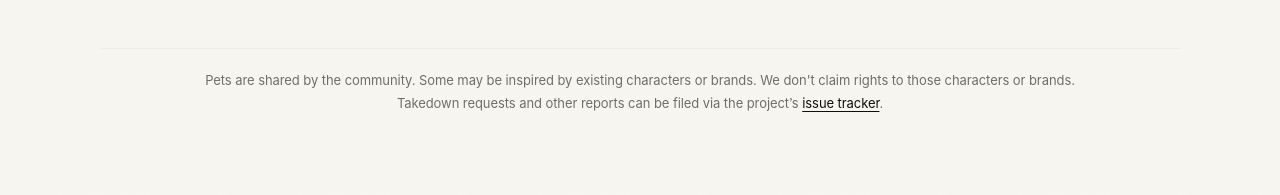
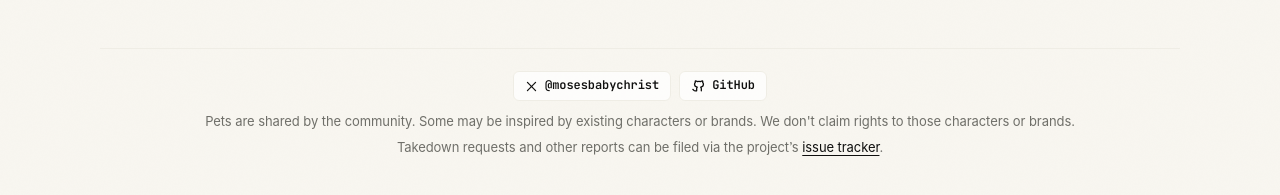
Before and after one commit to portons/codex-pet-share, a React (Vite) app: page / in a window 1280 px wide. Shown: the part 499-694 px from the top of the page. Built offline with nearby package versions, Linux system fonts and the light colour scheme; no server answers; a web font is replaced by a local one.

Commit message:
feat: add footer project links

```diff
--- a/src/app/AppChrome.tsx
+++ b/src/app/AppChrome.tsx
@@ -122,6 +122,16 @@ export function AppNav({
 export function AppFooter() {
   return (
     <footer className="appFooter">
+      <div className="footerSocialLinks" aria-label="Project links">
+        <a href="https://x.com/mosesbabychrist" target="_blank" rel="noopener noreferrer">
+          <Icon name="x" size={13} />
+          <span>@mosesbabychrist</span>
+        </a>
+        <a href="https://github.com/portons/codex-pet-share" target="_blank" rel="noopener noreferrer">
+          <Icon name="github" size={14} />
+          <span>GitHub</span>
+        </a>
+      </div>
       <span>
         Pets are shared by the community. Some may be inspired by existing characters or brands. We don&apos;t claim rights to those characters or brands.
       </span>
--- a/src/app/shell.css
+++ b/src/app/shell.css
@@ -213,7 +213,8 @@
 
 .appFooter {
   display: grid;
-  gap: 4px;
+  justify-items: center;
+  gap: 7px;
   margin-top: 48px;
   padding: 22px 0 0;
   border-top: 1px solid var(--border-soft);
@@ -221,6 +222,42 @@
   font-size: 13px;
   line-height: 1.45;
   text-align: center;
+}
+
+.footerSocialLinks {
+  display: flex;
+  flex-wrap: wrap;
+  justify-content: center;
+  gap: 8px;
+  margin-bottom: 4px;
+}
+
+.appFooter .footerSocialLinks a {
+  display: inline-flex;
+  align-items: center;
+  gap: 7px;
+  min-height: 30px;
+  padding: 0 11px;
+  border: 1px solid var(--border-soft);
+  border-radius: var(--radius-sm);
+  background: color-mix(in srgb, var(--surface) 72%, transparent);
+  color: var(--ink);
+  font-family: var(--font-mono);
+  font-size: 12px;
+  font-weight: 600;
+  text-decoration: none;
+  text-underline-offset: 3px;
+  transition: transform 180ms var(--ease-out), border-color 180ms var(--ease-out), background 180ms var(--ease-out);
+}
+
+.appFooter .footerSocialLinks a:hover {
+  border-color: var(--border-strong);
+  background: var(--surface-soft);
+  color: var(--ink);
+}
+
+.appFooter .footerSocialLinks a:active {
+  transform: translateY(1px);
 }
 
 .appFooter a {
--- a/src/ui/Icon.tsx
+++ b/src/ui/Icon.tsx
@@ -8,6 +8,7 @@ export type IconName =
   | "cube"
   | "download"
   | "eye"
+  | "github"
   | "heart"
   | "more"
   | "package"
@@ -19,6 +20,7 @@ export type IconName =
   | "trash"
   | "upload"
   | "user"
+  | "x"
   | "play"
   | "link"
   | "sparkle";
@@ -62,6 +64,12 @@ export function Icon({ name, size = 16 }: { name: IconName; size?: number }) {
       <>
         <path d="M1.8 8 C3.3 4.9 5.3 3.5 8 3.5 C10.7 3.5 12.7 4.9 14.2 8 C12.7 11.1 10.7 12.5 8 12.5 C5.3 12.5 3.3 11.1 1.8 8 Z" />
         <circle cx="8" cy="8" r="2" />
+      </>
+    ),
+    github: (
+      <>
+        <path d="M5.8 13.5 C3.2 14.3 3.2 12.2 2.1 11.9" />
+        <path d="M11.8 13.5 V11.1 C11.85 10.35 11.55 9.75 11.1 9.35 C12.6 9.15 14.2 8.6 14.2 6.1 C14.2 5.35 13.9 4.65 13.35 4.1 C13.5 3.5 13.5 2.8 13.15 2.1 C13.15 2.1 12.5 1.9 11.05 2.9 C9.8 2.55 8.45 2.55 7.2 2.9 C5.75 1.9 5.1 2.1 5.1 2.1 C4.75 2.8 4.75 3.5 4.9 4.1 C4.35 4.65 4.05 5.35 4.05 6.1 C4.05 8.6 5.65 9.15 7.15 9.35 C6.75 9.7 6.5 10.2 6.45 10.8 V13.5" />
       </>
     ),
     heart: (
@@ -136,6 +144,12 @@ export function Icon({ name, size = 16 }: { name: IconName; size?: number }) {
         <path d="M3.5 13 C4.5 10.5 11.5 10.5 12.5 13" />
       </>
     ),
+    x: (
+      <>
+        <path d="M3 3 L13 13" />
+        <path d="M13 3 L3 13" />
+      </>
+    ),
     play: (
       <path d="M5 3.5 L12.5 8 L5 12.5 Z" fill="currentColor" stroke="currentColor" strokeLinejoin="round" />
     ),
```
